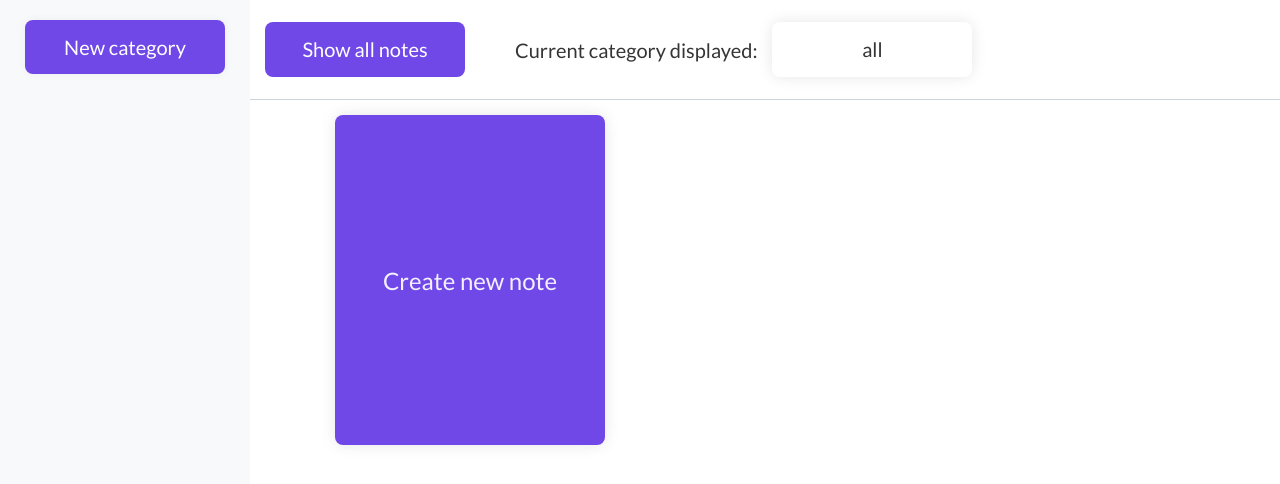
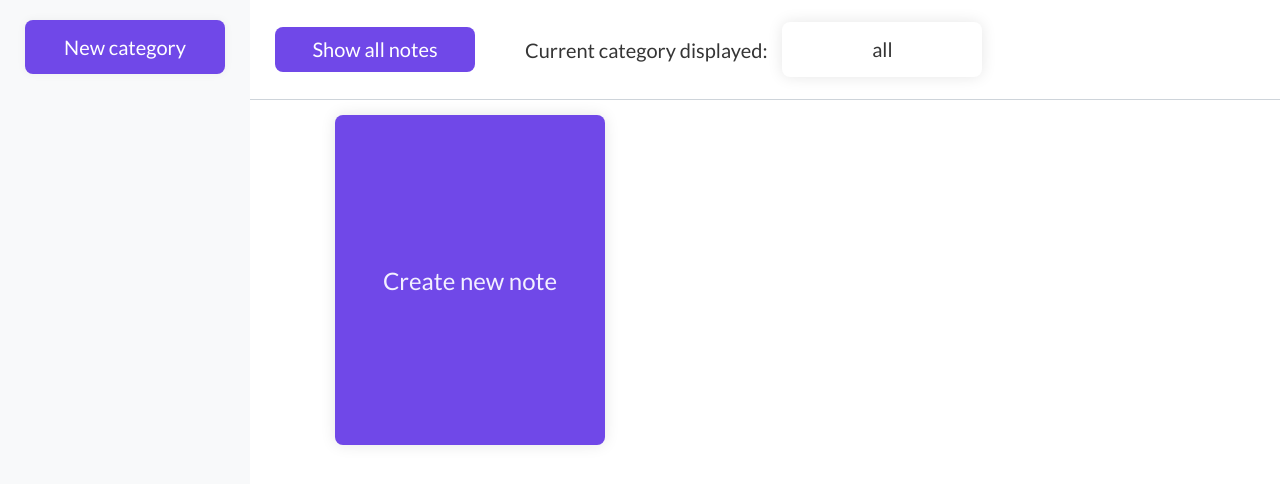
Before and after one commit to alexkharlam/sufy, a website built with Parcel: page index.html in a window 1280 px wide. Built offline with nearby package versions, Linux system fonts and the light colour scheme.

Commit message:
Changed title

```diff
--- a/index.html
+++ b/index.html
@@ -18,7 +18,7 @@
     />
     <link rel="stylesheet" href="src/style/style.css" />
     <script type="module" src="src/js/controller.js"></script>
-    <title>Sufy</title>
+    <title>Sufy - create and manage your notes</title>
   </head>
   <body>
     <menu class="categories">
--- a/src/style/style.css
+++ b/src/style/style.css
@@ -264,7 +264,7 @@ main {
 --------------- */
 
 .nav {
-  padding: 15px;
+  padding: 15px 25px;
   gap: 15px;
   display: flex;
   align-items: center;
@@ -294,13 +294,19 @@ main {
 .show-all-categories {
   display: block;
   width: 200px;
-  height: 55px;
+  height: 45px;
   background-color: var(--main--color);
   border-radius: 8px;
   text-align: center;
   font-size: 20px;
-  line-height: 55px;
+  line-height: 45px;
   color: #fff;
+  transition: all 0.2s;
+  position: relative;
+}
+
+.show-all-categories:hover {
+  background-color: #5f3dc4;
 }
 
 .current-category {
```
Also changed, not shown: README.md.
